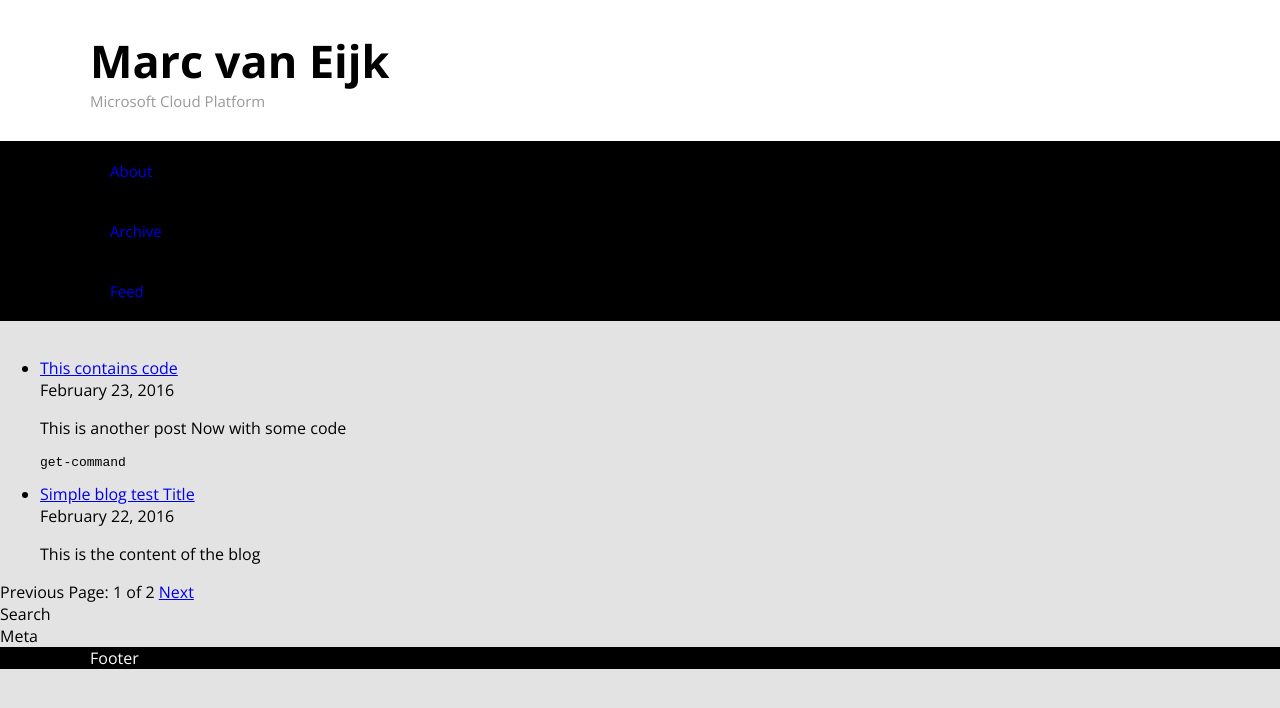
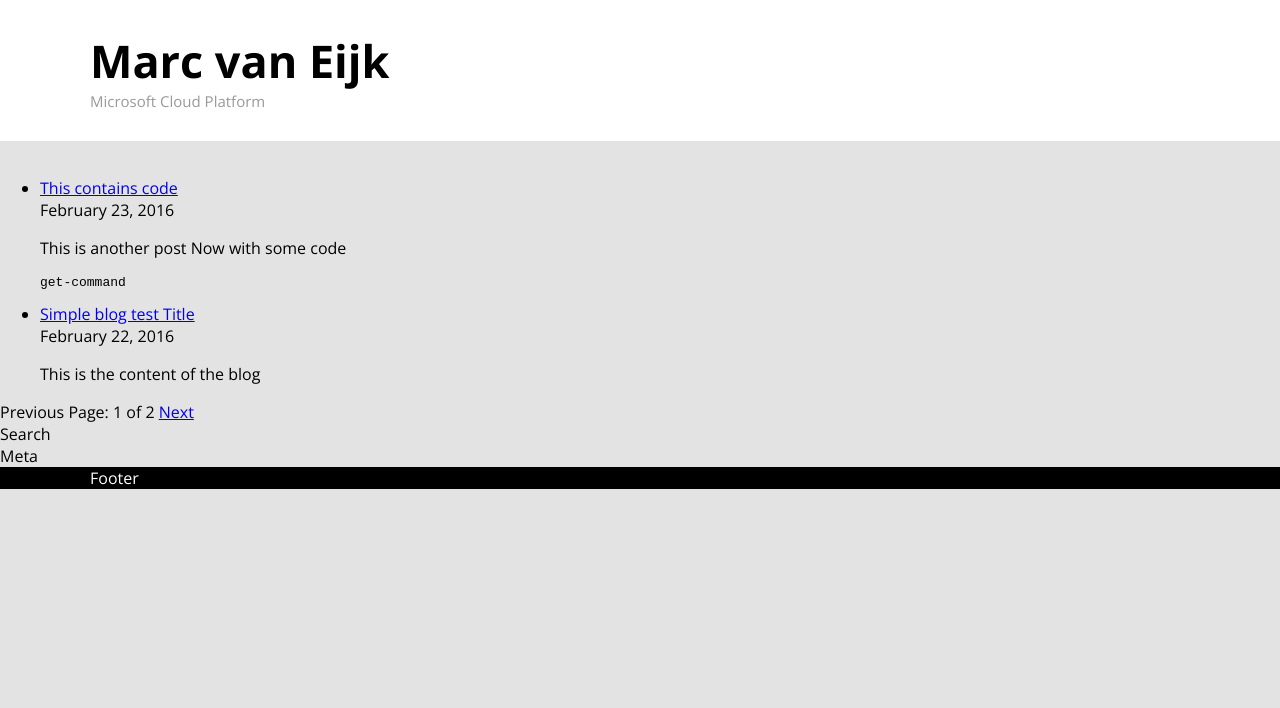
Before and after one commit to marcvaneijkdemo/marcvaneijkdemo.github.io, a Jekyll site: the page built from index.html, in a window 1280 px wide. Shown: the top 708 px of the page. Built offline with Jekyll 4.4.1, drawn with Linux system fonts in a browser that asks for light colours; the list of posts is cut into pages by our own code.

Commit message:
Update default.html

```diff
--- a/_layouts/default.html
+++ b/_layouts/default.html
@@ -20,9 +20,7 @@
     <div class="siteMenuWrapper">
         <div class="siteMenu">
             <div class="siteMenuLinks">
-                {% for page in site.menulinks %}
-                    <a class="siteMenuLink" href="{{ page[1]  }}">{{ page[0] }}</a>
-                {% endfor %}
+
             </div>
         </div>
     </div>
```
